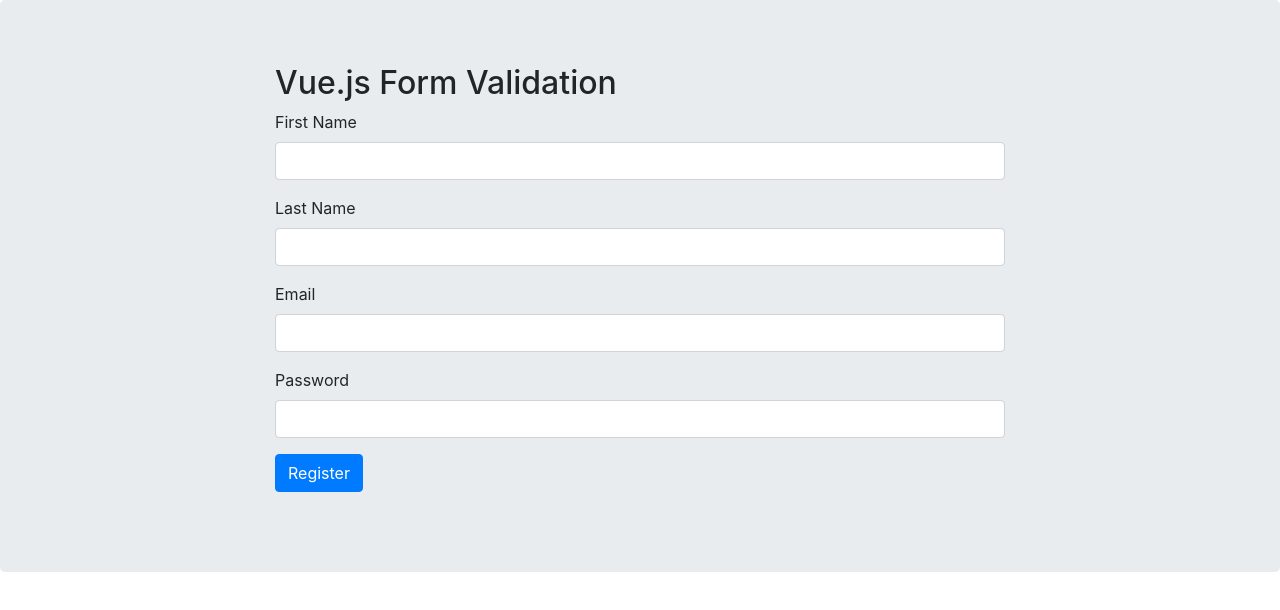
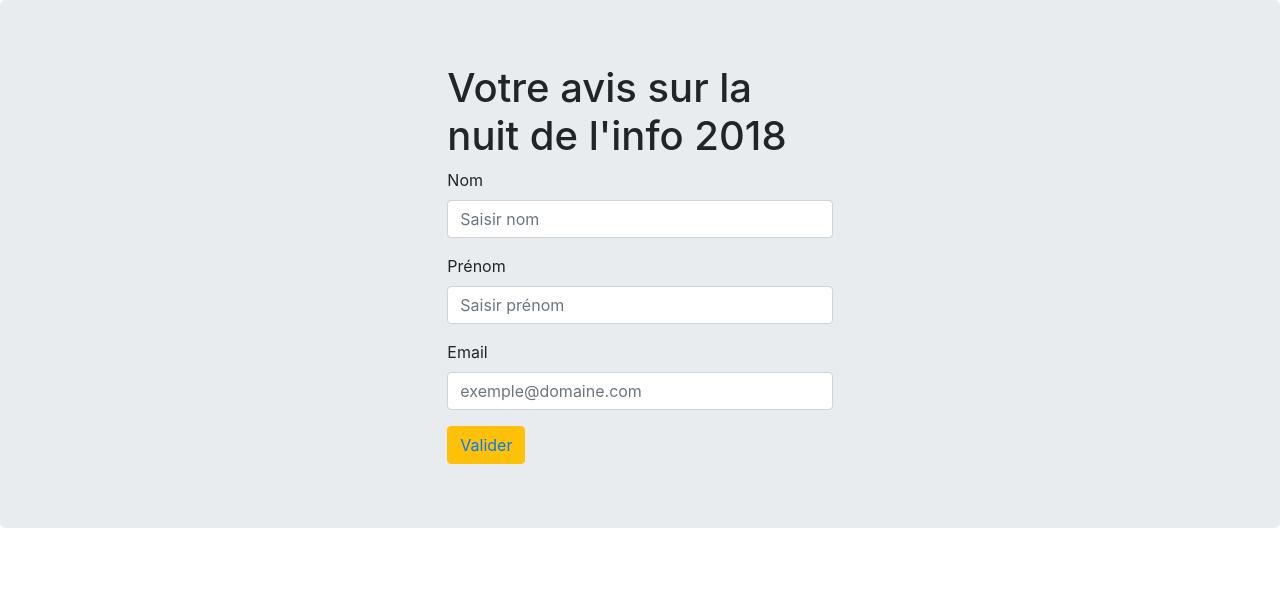
Before and after one commit to AlexandrePause/erreurNuitInfoCommunICE, a Vue app: page / in a window 1280 px wide. Shown: the top 610 px of the page. Built offline with nearby package versions, Linux system fonts and the light colour scheme.

Commit message:
FInal form

```diff
--- a/src/assets/aaf.scss
+++ b/src/assets/aaf.scss
@@ -136,3 +136,6 @@
     left: 7%;
     max-width: 45%;
 }
+.nomMaxIMG{
+    max-width:50%;
+}
--- a/src/components/Form.vue
+++ /dev/null
@@ -1,65 +0,0 @@
-<template>
-  <div class="jumbotron">
-      <div class="container">
-          <div class="row">
-              <div class="col-sm-8 offset-sm-2">
-                  <div>
-                      <h2>Vue.js Form Validation</h2>
-                      <form @submit.prevent="handleSubmit">
-                          <div class="form-group">
-                              <label for="firstName">First Name</label>
-                              <input type="text" v-model="user.firstName" v-validate="'required'" name="firstName" class="form-control" :class="{ 'is-invalid': submitted && errors.has('firstName') }" />
-                              <div v-if="submitted && errors.has('firstName')" class="invalid-feedback">{{ errors.first('firstName') }}</div>
-                          </div>
-                          <div class="form-group">
-                              <label for="lastName">Last Name</label>
-                              <input type="text" v-model="user.lastName" v-validate="'required'" name="lastName" class="form-control" :class="{ 'is-invalid': submitted && errors.has('lastName') }" />
-                              <div v-if="submitted && errors.has('lastName')" class="invalid-feedback">{{ errors.first('lastName') }}</div>
-                          </div>
-                          <div class="form-group">
-                              <label for="email">Email</label>
-                              <input type="email" v-model="user.email" v-validate="'required|email'" name="email" class="form-control" :class="{ 'is-invalid': submitted && errors.has('email') }" />
-                              <div v-if="submitted && errors.has('email')" class="invalid-feedback">{{ errors.first('email') }}</div>
-                          </div>
-                          <div class="form-group">
-                              <label htmlFor="password">Password</label>
-                              <input type="password" v-model="user.password" v-validate="{ required: true, min: 6 }" name="password" class="form-control" :class="{ 'is-invalid': submitted && errors.has('password') }" />
-                              <div v-if="submitted && errors.has('password')" class="invalid-feedback">{{ errors.first('password') }}</div>
-                          </div>
-                          <div class="form-group">
-                              <button class="btn btn-primary">Register</button>
-                          </div>
-                      </form>
-                  </div>
-              </div>
-          </div>
-      </div>
-  </div>
-</template>
-
-<script>
-export default {
-    name: 'form',
-    data () {
-        return {
-            user: {
-                firstName: '',
-                lastName: '',
-                email: '',
-                password: ''
-            },
-            submitted: false
-        }
-    },
-    methods: {
-        handleSubmit(e) {
-            this.submitted = true;
-            this.$validator.validate().then(valid => {
-                if (valid) {
-                    alert('SUCCESS!! :-)\n\n' + JSON.stringify(this.user))
-                }
-            });
-        }
-    }
-};
-</script>
--- a/src/components/Form2.vue
+++ b/src/components/Form2.vue
@@ -23,7 +23,7 @@
                 </div>
                 <div class="col">
                         <div v-model="seenName" v-if="nom.length > 10" id="hide">
-                            <img src="../assets/nomMax.png">
+                            <img class= "nomMaxIMG" src="../assets/nomMax.png">
                         </div>
                 </div>
             </div>
@@ -39,7 +39,7 @@
                 </div>
                 <div class="col">
                         <div v-if="prenom.length > 10" id="hide">
-                            <img src="../assets/prenomMax.png">
+                            <img class= "nomMaxIMG" src="../assets/prenomMax.png">
                         </div>
                 </div>
             </div>
@@ -48,81 +48,26 @@
                 <div class="col">
                      <div class="form-group">
                               <label for="email">Email</label>
-                        <input v-model="email" v-bind:class="{ 'is-invalid': email.length > 10 }"
-                        type="email" class="form-control isvalid" id="email" aria-describedby="emailHelp"
-                        placeholder="exemple@domaine.com">
+                              <input placeholder="exemple@domaine.com" type="email" v-model="email" v-validate="'required|email'" name="email" class="form-control" :class="{ 'is-invalid': errors.has('email') }" />
+                              <div v-if="errors.has('email')" class="invalid-feedback">{{ errors.first('email') }}</div>
                     </div>
                 </div>
                 <div class="col">
-                        <div v-if="prenom.length > 10" id="hide">
-                            <img src="../assets/prenomMax.png">
+                        <div v-if="errors.has('email')" id="hide">
+                            <img class= "nomMaxIMG" src="../assets/prenomMax.png">
                         </div>
                 </div>
             </div>
-        </div>
-    </div>
-
-    <div>
-        <div class="jumbotron">
              <div class="row align-items-center">
+                <div class="col"></div>
                 <div class="col">
-
+                     <button type="button" class="btn btn-warning center"><router-link to="/p">Valider</router-link></button>
                 </div>
                 <div class="col">
-                        <h1>Votre avis sur la nuit de l'info 2018</h1>
-                <form>
-                    <div class="form-group">
-                        <label for="pseudo">Votre nom</label>
-                        <input v-bind:class="{ 'is-invalid': message.length > 2 }"
-                        type="email" class="form-control isvalid" id="exampleInputEmail1" aria-describedby="emailHelp"
-                        placeholder="Saisir nom">
-                        <div v-if="message.length > 2" id="hide">
-                            <img src="../assets/logo.png">
-                        </div>
-                    </div>
-                    <div class="form-group">
-                        <label for="exampleInputEmail1">Email address</label>
-                        <input v-bind:class="{ 'is-invalid': message.length > 2 }"
-                        type="email" class="form-control isvalid" id="exampleInputEmail1" aria-describedby="emailHelp" placeholder="Enter email">
-                        <small id="emailHelp" class="form-text text-muted">We'll never share your email with anyone else.</small>
-                        <div v-if="message.length > 2" id="hide">
-                            <img src="../assets/logo.png">
-                        </div>
-                    </div>
-                    <div class="form-group">
-                        <label for="exampleInputPassword1">Password</label>
-                        <input type="password" class="form-control" id="exampleInputPassword1" placeholder="Password">
-                    </div>
-                    <div class="form-check">
-                        <input type="checkbox" class="form-check-input" id="exampleCheck1">
-                        <label class="form-check-label" for="exampleCheck1">Check me out</label>
-                    </div>
-                <button type="submit" class="btn btn-primary">Submit</button>
-                </form>
-            </div>
-            <div class="col">
-
                 </div>
             </div>
     </div>
-
-
-
-
-
-            <div>
-            <input v-model="message" v-on:keyup="keymonitor" placeholder="edit me">
-            <p>Message is: {{ message }}</p>
-        </div>
-        <div>
-            <p v-if="seen">Message Can Be Seen!</p>
-            <input v-model="message" v-on:keyup="seen =! seen" placeholder="Push me">
-        </div>
-    </div>
-
-</div>
-
-
+</div></div>
 </template>
 
 <script>
@@ -144,6 +89,8 @@
                 console.log(event.key);
             }
             else{
+                console.log(event.currentTarget.value);
+                // event.currentTarget.value = event.currentTarget.value.slice(0, event.currentTarget.length);
                this.seenName = true;
             }
             //console.log(event.key);
--- a/src/router/index.js
+++ b/src/router/index.js
@@ -1,8 +1,7 @@
 import Vue from 'vue'
 import Router from 'vue-router'
-import Form from '@/components/Form'
 import Test from '@/components/Test'
-import Form2 from '@/components/Form2'
+import Form from '@/components/Form2'
 
 Vue.use(Router)
 
@@ -13,19 +12,14 @@
       redirect: '/error/404'
     },
     {
-      path: '/',
-      name: 'Form',
-      component: Form
-    },
-    {
       path: '/error/:number',
       name: 'Error',
       component: Test
     },
     {
-      path: '/v',
-      name: 'Form2',
-      component: Form2
+      path: '/',
+      name: 'Form',
+      component: Form
     }
   ]
 })
```
Also changed, not shown: src/assets/nomMax.png, src/assets/prenomMax.png. Lines whose indentation alone changed are shown as unchanged.
